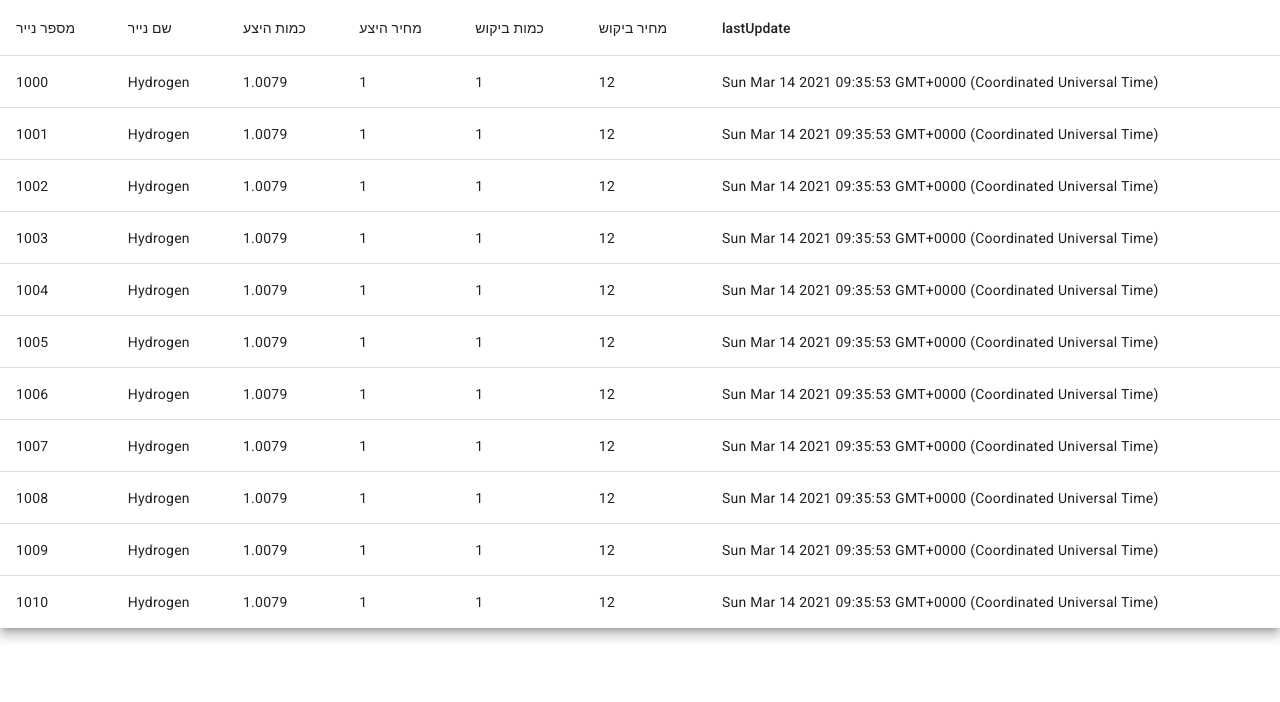
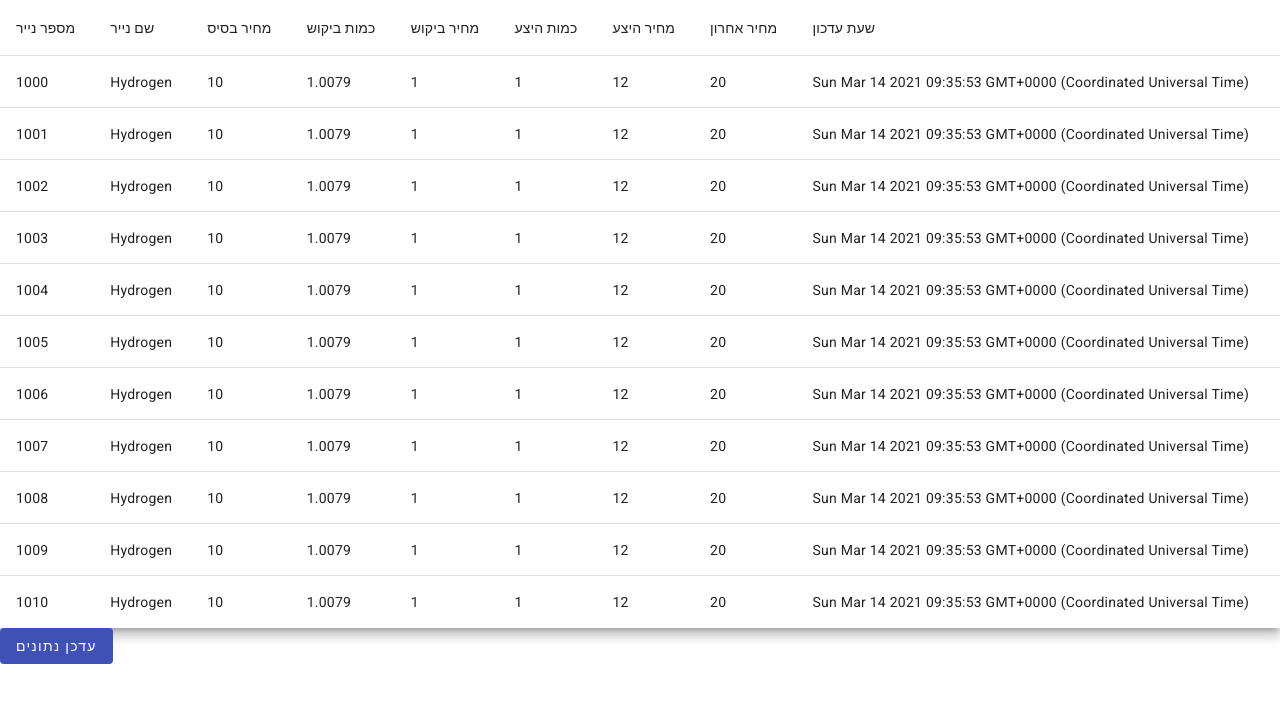
Before and after one commit to gabsy3/Factory54, an Angular app in the folder factory/: page / in a window 1280 px wide. Shown: the top 702 px of the page. Built offline with nearby package versions, Linux system fonts and the light colour scheme.

Commit message:
commit 3

```diff
--- a/factory/src/app/app.component.html
+++ b/factory/src/app/app.component.html
@@ -1,6 +1,4 @@
 <table mat-table [dataSource]="dataSource" class="mat-elevation-z8">
-
-
   <ng-container matColumnDef="stockId">
     <th mat-header-cell *matHeaderCellDef> מספר נייר </th>
     <td mat-cell *matCellDef="let element"> {{element.stockId}} </td>
@@ -17,33 +15,41 @@
   </ng-container>
 
   <ng-container matColumnDef="askQty">
-    <th mat-header-cell *matHeaderCellDef>  כמות היצע </th>
+    <th mat-header-cell *matHeaderCellDef>  כמות ביקוש </th>
     <td mat-cell *matCellDef="let element"> {{element.askQty}} </td>
   </ng-container>
 
 
   <ng-container matColumnDef="askPrice">
-    <th mat-header-cell *matHeaderCellDef> מחיר היצע </th>
+    <th mat-header-cell *matHeaderCellDef> מחיר ביקוש </th>
     <td mat-cell *matCellDef="let element"> {{element.askPrice}} </td>
   </ng-container>
 
 
   <ng-container matColumnDef="bidQty">
-    <th mat-header-cell *matHeaderCellDef> כמות ביקוש </th>
+    <th mat-header-cell *matHeaderCellDef> כמות היצע </th>
     <td mat-cell *matCellDef="let element"> {{element.bidQty}} </td>
   </ng-container>
 
 
   <ng-container matColumnDef="bidPrice">
-    <th mat-header-cell *matHeaderCellDef> מחיר ביקוש </th>
+    <th mat-header-cell *matHeaderCellDef> מחיר היצע </th>
     <td mat-cell *matCellDef="let element"> {{element.bidPrice}} </td>
   </ng-container>
 
 
+  <ng-container matColumnDef="lastPrice">
+    <th mat-header-cell *matHeaderCellDef>  מחיר אחרון </th>
+    <td mat-cell *matCellDef="let element"> {{element.lastPrice}} </td>
+  </ng-container>
+
   <ng-container matColumnDef="lastUpdate">
-    <th mat-header-cell *matHeaderCellDef> lastUpdate </th>
+    <th mat-header-cell *matHeaderCellDef> שעת עדכון </th>
     <td mat-cell *matCellDef="let element"> {{element.lastUpdate}} </td>
   </ng-container>
+
   <tr mat-header-row *matHeaderRowDef="displayedColumns"></tr>
   <tr mat-row *matRowDef="let row; columns: displayedColumns;"></tr>
 </table>
+
+<button mat-flat-button color="primary">עדכן נתונים</button>
--- a/factory/src/app/app.component.ts
+++ b/factory/src/app/app.component.ts
@@ -1,8 +1,10 @@
 import { Component } from '@angular/core';
 import { RouterOutlet } from '@angular/router';
 import { MatTableModule } from '@angular/material/table';
+import {MatButtonModule} from '@angular/material/button';
 
-export interface PeriodicElement {
+
+export interface modelData {
   stockId: number;
   stockName: string;
   basePrice: number;
@@ -10,34 +12,35 @@ export interface PeriodicElement {
   askPrice: number;
   bidQty: number;
   bidPrice: number;
+  lastPrice:number;
   lastUpdate: Date;
 }
 
-const ELEMENT_DATA: PeriodicElement[] = [
-  { stockId: 1000, stockName: 'Hydrogen', basePrice: 10, askQty: 1.0079, askPrice: 1, bidQty: 1, bidPrice: 12, lastUpdate: new Date('3/14/2021 09:35:53 AM') },
-  { stockId: 1001, stockName: 'Hydrogen', basePrice: 10, askQty: 1.0079, askPrice: 1, bidQty: 1, bidPrice: 12, lastUpdate: new Date('3/14/2021 09:35:53 AM') },
-  { stockId: 1002, stockName: 'Hydrogen', basePrice: 10, askQty: 1.0079, askPrice: 1, bidQty: 1, bidPrice: 12, lastUpdate: new Date('3/14/2021 09:35:53 AM') },
-  { stockId: 1003, stockName: 'Hydrogen', basePrice: 10, askQty: 1.0079, askPrice: 1, bidQty: 1, bidPrice: 12, lastUpdate: new Date('3/14/2021 09:35:53 AM') },
-  { stockId: 1004, stockName: 'Hydrogen', basePrice: 10, askQty: 1.0079, askPrice: 1, bidQty: 1, bidPrice: 12, lastUpdate: new Date('3/14/2021 09:35:53 AM') },
-  { stockId: 1005, stockName: 'Hydrogen', basePrice: 10, askQty: 1.0079, askPrice: 1, bidQty: 1, bidPrice: 12, lastUpdate: new Date('3/14/2021 09:35:53 AM') },
-  { stockId: 1006, stockName: 'Hydrogen', basePrice: 10, askQty: 1.0079, askPrice: 1, bidQty: 1, bidPrice: 12, lastUpdate: new Date('3/14/2021 09:35:53 AM') },
-  { stockId: 1007, stockName: 'Hydrogen', basePrice: 10, askQty: 1.0079, askPrice: 1, bidQty: 1, bidPrice: 12, lastUpdate: new Date('3/14/2021 09:35:53 AM') },
-  { stockId: 1008, stockName: 'Hydrogen', basePrice: 10, askQty: 1.0079, askPrice: 1, bidQty: 1, bidPrice: 12, lastUpdate: new Date('3/14/2021 09:35:53 AM') },
-  { stockId: 1009, stockName: 'Hydrogen', basePrice: 10, askQty: 1.0079, askPrice: 1, bidQty: 1, bidPrice: 12, lastUpdate: new Date('3/14/2021 09:35:53 AM') },
-  { stockId: 1010, stockName: 'Hydrogen', basePrice: 10, askQty: 1.0079, askPrice: 1, bidQty: 1, bidPrice: 12, lastUpdate: new Date('3/14/2021 09:35:53 AM') },
+const ELEMENT_DATA: modelData[] = [
+  { stockId: 1000, stockName: 'Hydrogen', basePrice: 10, askQty: 1.0079, askPrice: 1, bidQty: 1, bidPrice: 12, lastPrice:20,lastUpdate: new Date('3/14/2021 09:35:53 AM') },
+  { stockId: 1001, stockName: 'Hydrogen', basePrice: 10, askQty: 1.0079, askPrice: 1, bidQty: 1, bidPrice: 12, lastPrice:20,lastUpdate: new Date('3/14/2021 09:35:53 AM') },
+  { stockId: 1002, stockName: 'Hydrogen', basePrice: 10, askQty: 1.0079, askPrice: 1, bidQty: 1, bidPrice: 12, lastPrice:20,lastUpdate: new Date('3/14/2021 09:35:53 AM') },
+  { stockId: 1003, stockName: 'Hydrogen', basePrice: 10, askQty: 1.0079, askPrice: 1, bidQty: 1, bidPrice: 12, lastPrice:20,lastUpdate: new Date('3/14/2021 09:35:53 AM') },
+  { stockId: 1004, stockName: 'Hydrogen', basePrice: 10, askQty: 1.0079, askPrice: 1, bidQty: 1, bidPrice: 12, lastPrice:20,lastUpdate: new Date('3/14/2021 09:35:53 AM') },
+  { stockId: 1005, stockName: 'Hydrogen', basePrice: 10, askQty: 1.0079, askPrice: 1, bidQty: 1, bidPrice: 12, lastPrice:20,lastUpdate: new Date('3/14/2021 09:35:53 AM') },
+  { stockId: 1006, stockName: 'Hydrogen', basePrice: 10, askQty: 1.0079, askPrice: 1, bidQty: 1, bidPrice: 12, lastPrice:20,lastUpdate: new Date('3/14/2021 09:35:53 AM') },
+  { stockId: 1007, stockName: 'Hydrogen', basePrice: 10, askQty: 1.0079, askPrice: 1, bidQty: 1, bidPrice: 12, lastPrice:20,lastUpdate: new Date('3/14/2021 09:35:53 AM') },
+  { stockId: 1008, stockName: 'Hydrogen', basePrice: 10, askQty: 1.0079, askPrice: 1, bidQty: 1, bidPrice: 12, lastPrice:20,lastUpdate: new Date('3/14/2021 09:35:53 AM') },
+  { stockId: 1009, stockName: 'Hydrogen', basePrice: 10, askQty: 1.0079, askPrice: 1, bidQty: 1, bidPrice: 12, lastPrice:20,lastUpdate: new Date('3/14/2021 09:35:53 AM') },
+  { stockId: 1010, stockName: 'Hydrogen', basePrice: 10, askQty: 1.0079, askPrice: 1, bidQty: 1, bidPrice: 12, lastPrice:20,lastUpdate: new Date('3/14/2021 09:35:53 AM') },
 ];
 
 
 @Component({
   selector: 'app-root',
   standalone: true,
-  imports: [RouterOutlet, MatTableModule],
+  imports: [RouterOutlet, MatTableModule,MatButtonModule],
   templateUrl: './app.component.html',
   styleUrl: './app.component.scss'
 })
 
 
 export class AppComponent {
-  displayedColumns: string[] = ['stockId', 'stockName', 'askQty', 'askPrice', 'bidQty', 'bidPrice', 'lastUpdate'];
+  displayedColumns: string[] = ['stockId', 'stockName', 'basePrice','askQty', 'askPrice', 'bidQty', 'bidPrice', 'lastPrice','lastUpdate'];
   dataSource = ELEMENT_DATA;
 }
```
